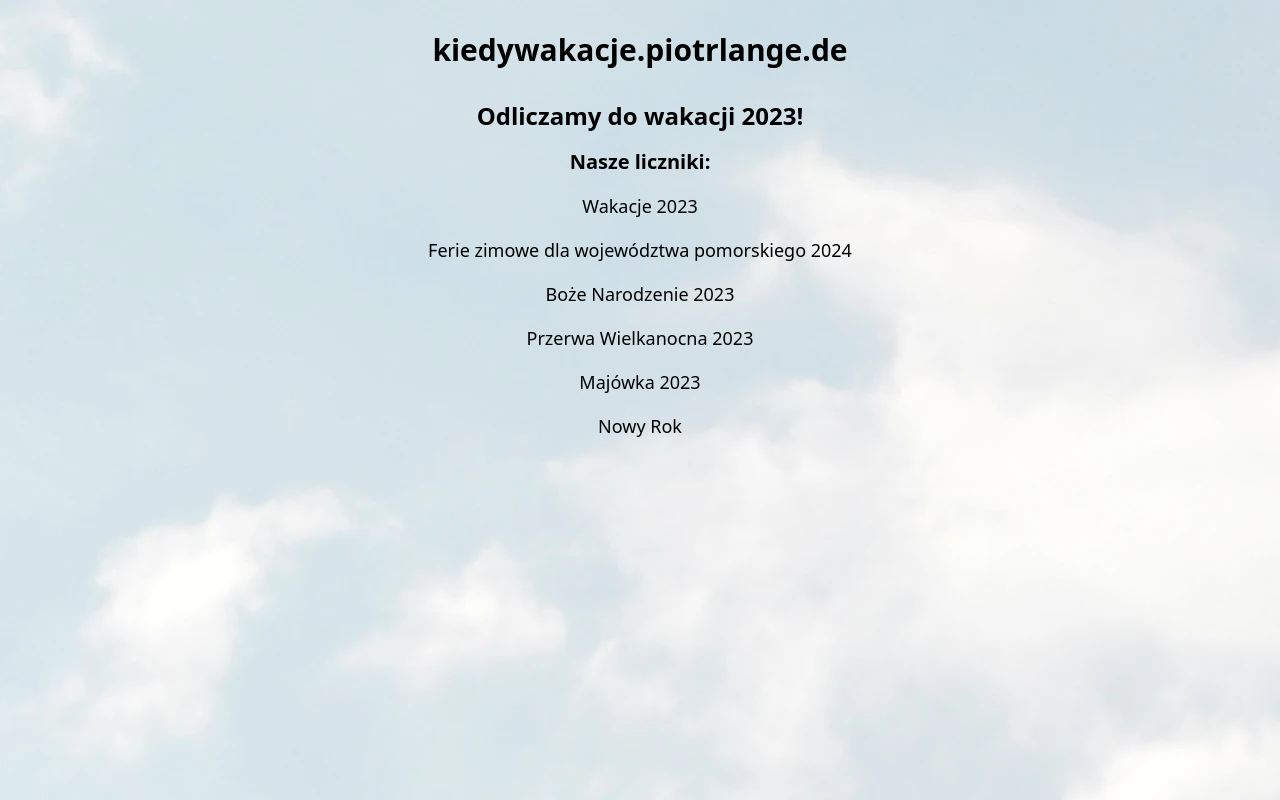
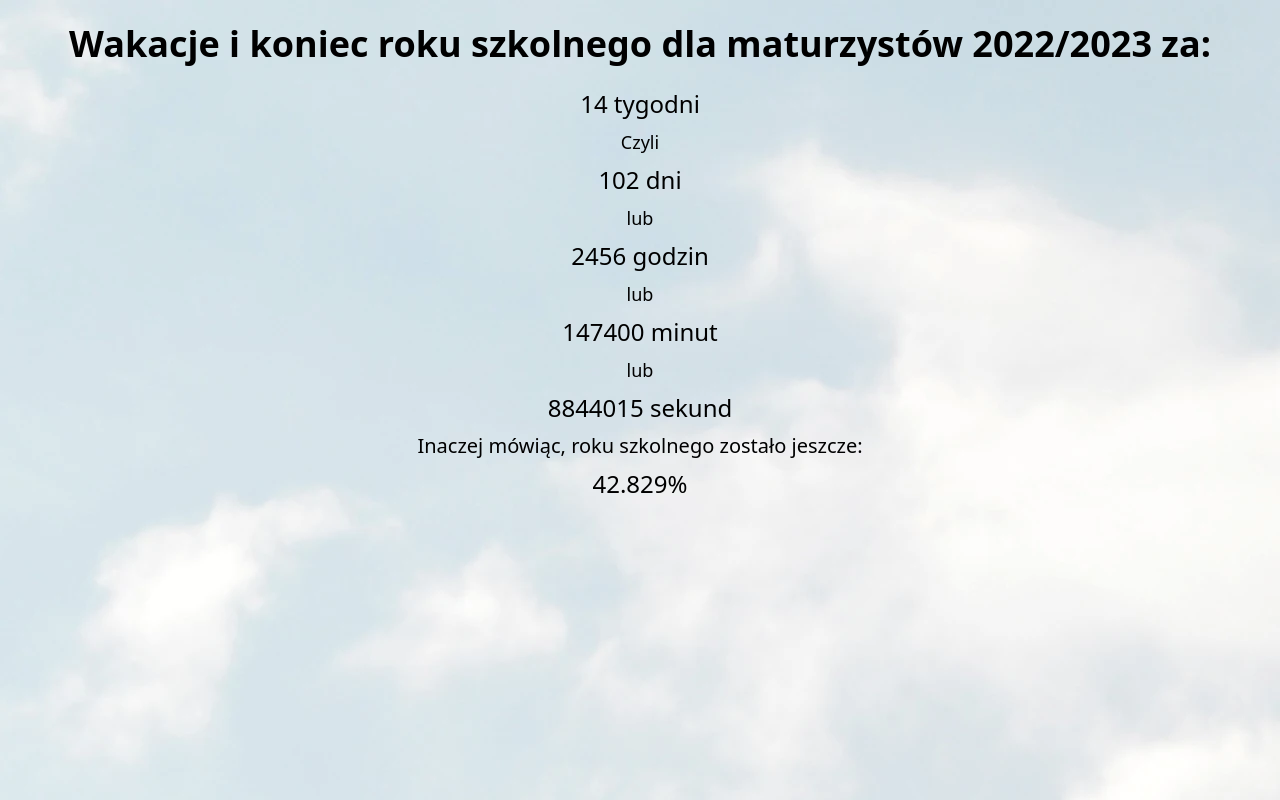
Before and after one commit to PiotrZPL/kiedywakacje.piotrlange.de, an Angular app: page /quickholidays in a window 1280 px wide. Before the commit this address led to /. Built offline with nearby package versions, Linux system fonts and the light colour scheme.

Commit message:
Added QuickHolidaysPage

```diff
--- a/src/app/app-routing.module.ts
+++ b/src/app/app-routing.module.ts
@@ -7,6 +7,7 @@ import { ChristmasPageComponent } from './christmas-page';
 import { EasterPageComponent } from './easter-page/';
 import { MayPageComponent } from './may-page';
 import { NewYearPageComponent } from './new-year-page';
+import { QuickHolidaysPageComponent } from './quick-holidays-page';
 
 const routes: Routes = [
   { path: "", component: MainPageComponent },
@@ -16,6 +17,7 @@ const routes: Routes = [
   { path: "easter", component: EasterPageComponent },
   { path: "maybreak", component: MayPageComponent },
   { path: "newyear", component: NewYearPageComponent },
+  { path: "quickholidays", component: QuickHolidaysPageComponent },
   { path: "**", redirectTo: "" }
 ];
 
--- a/src/app/app.module.ts
+++ b/src/app/app.module.ts
@@ -11,6 +11,7 @@ import { ChristmasPageComponent } from './christmas-page/christmas-page.componen
 import { EasterPageComponent } from './easter-page/easter-page.component';
 import { MayPageComponent } from './may-page/may-page.component';
 import { NewYearPageComponent } from './new-year-page/new-year-page.component';
+import { QuickHolidaysPageComponent } from './quick-holidays-page/quick-holidays-page.component';
 
 @NgModule({
   declarations: [
@@ -22,7 +23,8 @@ import { NewYearPageComponent } from './new-year-page/new-year-page.component';
     ChristmasPageComponent,
     EasterPageComponent,
     MayPageComponent,
-    NewYearPageComponent
+    NewYearPageComponent,
+    QuickHolidaysPageComponent
   ],
   imports: [
     BrowserModule,
--- a/src/app/main-page/main-page.component.html
+++ b/src/app/main-page/main-page.component.html
@@ -3,6 +3,7 @@
 <h2 class="text-2xl text-center font-bold mb-4">Odliczamy do wakacji 2023!</h2>
 <h3 class="text-xl text-center font-bold mb-4">Nasze liczniki:</h3>
 <p class="text-lg text-center mb-4"><a href="/holidays">Wakacje 2023</a></p>
+<p class="text-lg text-center mb-4"><a href="/quickholidays">Wakacje 2023 dla maturzystów</a></p>
 <p class="text-lg text-center mb-4"><a href="/winterbreak">Ferie zimowe dla województwa pomorskiego 2024</a></p>
 <p class="text-lg text-center mb-4"><a href="/christmas">Boże Narodzenie 2023</a></p>
 <p class="text-lg text-center mb-4"><a href="/easter">Przerwa Wielkanocna 2023</a></p>
--- /dev/null
+++ b/src/app/quick-holidays-page/index.ts
@@ -0,0 +1 @@
+export * from "./quick-holidays-page.component";
--- /dev/null
+++ b/src/app/quick-holidays-page/quick-holidays-page.component.html
@@ -0,0 +1,14 @@
+<div>
+    <h1 class="text-4xl text-center font-bold my-6"> Wakacje i koniec roku szkolnego dla maturzystów 2022/2023 za:</h1>
+    <h3 class="text-2xl text-center my-2">{{ weeksLeft }} {{ weeksWord }}</h3>
+    <p class="text-lg text-center my-2">Czyli</p>
+    <h3 class="text-2xl text-center my-2">{{ daysLeft }} {{ daysWord }}</h3>
+    <p class="text-lg text-center my-2">lub</p>
+    <h3 class="text-2xl text-center my-2">{{ hoursLeft }} {{ hoursWord }}</h3>
+    <p class="text-lg text-center my-2">lub</p>
+    <h3 class="text-2xl text-center my-2">{{ minutesLeft }} {{ minutesWord }}</h3>
+    <p class="text-lg text-center my-2">lub</p>
+    <h3 class="text-2xl text-center my-2">{{ secondsLeftShow }} sekund</h3>
+    <p class="text-xl text-center my-2">Inaczej mówiąc, roku szkolnego zostało jeszcze:</p>
+    <h3 class="text-2xl text-center my-2">{{ percentLeft }}%</h3>
+</div>
--- /dev/null
+++ b/src/app/quick-holidays-page/quick-holidays-page.component.ts
@@ -0,0 +1,53 @@
+import { Component } from '@angular/core';
+import { formatweeksword, formatdaysword, formathoursword, formatminutesword } from '../utilities';
+import { formatseconds } from '../utilities';
+
+@Component({
+  selector: 'app-quick-holidays-page',
+  templateUrl: './quick-holidays-page.component.html',
+  styleUrls: ['./quick-holidays-page.component.scss']
+})
+export class QuickHolidaysPageComponent {
+  holidayDate = new Date(2023, 3, 28, 0, 0, 0, 0);
+  schoolYearStartDate = new Date(2022, 8, 1, 0, 0, 0, 0);
+  nowDate: number = 0;
+  totalSchoolYearTime: number = 0;
+  timeLeft: number = 0;
+  secondsLeft: number = 0;
+  minutesLeft: number = 0;
+  hoursLeft: number = 0;
+  daysLeft: number = 0;
+  weeksLeft: number = 0;
+  percentLeft: number = 0;
+  secondsLeftShow: string = "0";
+
+  weeksWord: string = "";
+  daysWord: string = "";
+  hoursWord: string = "";
+  minutesWord: string = "";
+
+  constructor() {
+    setInterval(() =>
+      this.recalculateValues(),
+      1
+    )
+  }
+
+  recalculateValues() {
+    this.nowDate = Date.now();
+    this.totalSchoolYearTime = this.holidayDate.getTime() - this.schoolYearStartDate.getTime();
+    this.timeLeft = this.holidayDate.getTime() - this.nowDate;
+    this.secondsLeft = (this.timeLeft) / 1000;
+    this.minutesLeft = ~~(this.secondsLeft / 60);
+    this.hoursLeft = ~~(this.minutesLeft / 60);
+    this.daysLeft = ~~(this.hoursLeft / 24);
+    this.weeksLeft = ~~(this.daysLeft / 7);
+    this.percentLeft = Math.round((this.timeLeft / this.totalSchoolYearTime) * 1000000)/10000;
+    this.secondsLeftShow = formatseconds(this.secondsLeft);
+
+    this.weeksWord = formatweeksword(this.weeksLeft);
+    this.daysWord = formatdaysword(this.daysLeft);
+    this.hoursWord = formathoursword(this.hoursLeft);
+    this.minutesWord = formatminutesword(this.minutesLeft);
+  }
+}
```
Also changed, not shown: src/app/quick-holidays-page/quick-holidays-page.component.scss (added), 1 other file (tests, documents, lock files or other folders).
